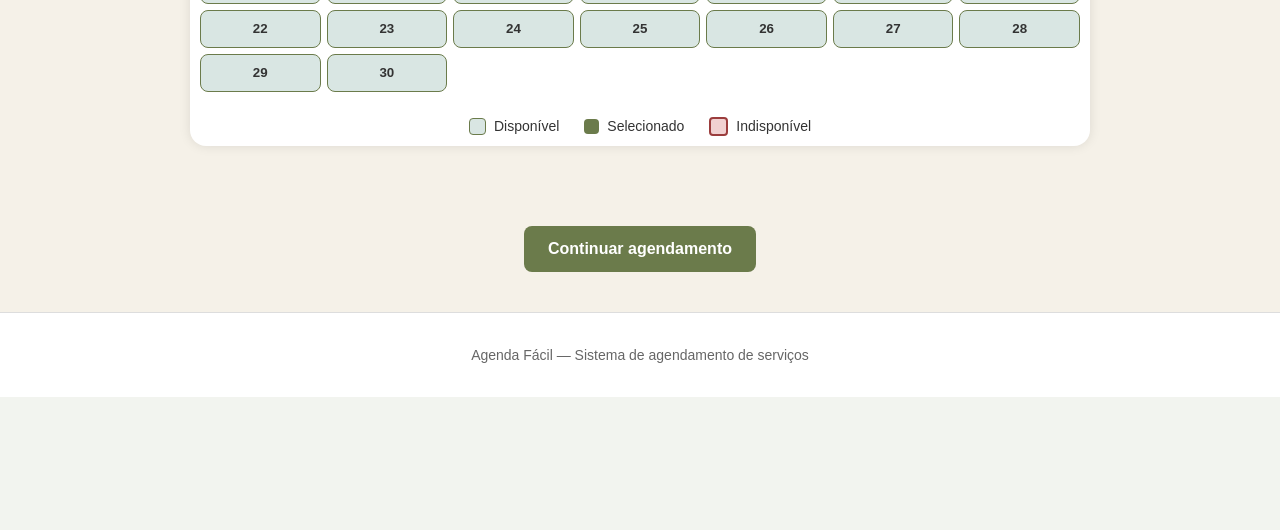
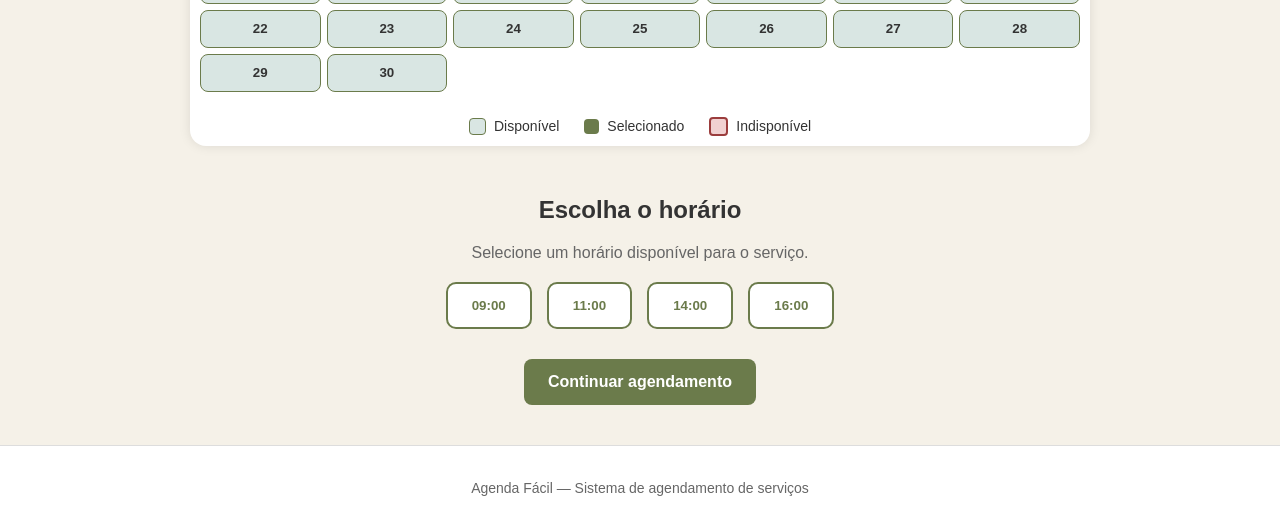
Before and after one commit to Timour-Cortez/Projeto_Agendamento_Django, a Django app: page / in a window 1280 px wide. Shown: the part 1241-1771 px from the top of the page. Before the commit the page ends 1638 px from the top, so only its background shows below. Run offline with Django 5.2, Linux system fonts and the light colour scheme; data that the repository does not hold is empty.

Commit message:
adiciona seleção de horário no fluxo de pedido

```diff
--- a/agendamento/views.py
+++ b/agendamento/views.py
@@ -1,7 +1,7 @@
 from django.shortcuts import render, redirect
 from django.contrib.auth import login, logout
 from django.contrib.auth.decorators import login_required
-from datetime import time
+from datetime import time, datetime
 
 from .models import Servico, Cliente, LocalAtendimento, Agendamento, DiaBloqueado
 from .forms import AgendamentoForm, CadastroUsuarioForm, LoginUsuarioForm, ReclamacaoForm, EditarAgendamentoForm
@@ -92,13 +92,18 @@ def montar_pedido(request):
         latitude = request.POST.get('latitude')
         longitude = request.POST.get('longitude')
         data_servico = request.POST.get('data_servico')
+        horario_servico = request.POST.get('horario_servico')
+
+        servico = Servico.objects.get(id=servico_id)
 
         request.session['pedido'] = {
             'servico_id': servico_id,
+            'servico_nome': servico.nome,
             'endereco': endereco,
             'latitude': latitude,
             'longitude': longitude,
             'data_servico': data_servico,
+            'horario_servico': horario_servico,
         }
 
         if request.user.is_authenticated:
@@ -143,13 +148,15 @@ def confirmar_pedido(request):
         referencia=f"Latitude: {pedido['latitude']} | Longitude: {pedido['longitude']}"
     )
 
+    horario_escolhido = datetime.strptime(pedido['horario_servico'], '%H:%M').time()
+
     Agendamento.objects.create(
         usuario=request.user,
         cliente=cliente,
         servico=servico,
         local=local,
         data=pedido['data_servico'],
-        horario=time(9, 0),
+        horario=horario_escolhido,
         status='pendente',
         observacoes='Pedido criado pela página inicial.'
     )
--- a/templates/index.html
+++ b/templates/index.html
@@ -6,7 +6,7 @@ Agenda Fácil
 {% endblock %}
 
 {% block extra_css %}
-<link rel="stylesheet" href="{% static 'css/index.css' %}?v=8">
+<link rel="stylesheet" href="{% static 'css/index.css' %}?v=9">
 
 <link
     rel="stylesheet"
@@ -48,6 +48,45 @@ Agenda Fácil
     .site-nav a:hover {
         text-decoration: underline;
     }
+
+    .secao-horarios {
+        margin-top: 40px;
+        text-align: center;
+    }
+
+    .texto-horario {
+        color: #666;
+        margin-bottom: 20px;
+    }
+
+    .horarios-container {
+        display: flex;
+        justify-content: center;
+        gap: 15px;
+        flex-wrap: wrap;
+    }
+
+    .botao-horario {
+        padding: 14px 24px;
+        border: 2px solid #6b7b4b;
+        background-color: white;
+        color: #6b7b4b;
+        border-radius: 10px;
+        font-weight: bold;
+        cursor: pointer;
+        transition: 0.2s;
+    }
+
+    .botao-horario:hover {
+        background-color: #eef3e4;
+        transform: translateY(-2px);
+    }
+
+    .botao-horario.horario-selecionado {
+        background-color: #6b7b4b;
+        color: white;
+        box-shadow: 0 0 18px rgba(107, 123, 75, 0.5);
+    }
 </style>
 {% endblock %}
 
@@ -66,6 +105,7 @@ Agenda Fácil
 
         <input type="hidden" name="servico_id" id="servico_id">
         <input type="hidden" name="data_servico" id="data_servico">
+        <input type="hidden" name="horario_servico" id="horario_servico">
         <input type="hidden" name="latitude" id="latitude">
         <input type="hidden" name="longitude" id="longitude">
 
@@ -145,6 +185,32 @@ Agenda Fácil
             </div>
         </section>
 
+        <section class="secao-horarios">
+            <h2>Escolha o horário</h2>
+
+            <p class="texto-horario">
+                Selecione um horário disponível para o serviço.
+            </p>
+
+            <div class="horarios-container">
+                <button type="button" class="botao-horario" data-horario="09:00">
+                    09:00
+                </button>
+
+                <button type="button" class="botao-horario" data-horario="11:00">
+                    11:00
+                </button>
+
+                <button type="button" class="botao-horario" data-horario="14:00">
+                    14:00
+                </button>
+
+                <button type="button" class="botao-horario" data-horario="16:00">
+                    16:00
+                </button>
+            </div>
+        </section>
+
         <button type="submit" class="botao-continuar">
             Continuar agendamento
         </button>
@@ -184,6 +250,20 @@ Agenda Fácil
             card.style.transform = 'translateY(-5px)';
 
             inputServico.value = card.dataset.servicoId;
+        });
+    });
+
+    const botoesHorario = document.querySelectorAll('.botao-horario');
+    const inputHorario = document.getElementById('horario_servico');
+
+    botoesHorario.forEach(botao => {
+        botao.addEventListener('click', () => {
+            botoesHorario.forEach(b => {
+                b.classList.remove('horario-selecionado');
+            });
+
+            botao.classList.add('horario-selecionado');
+            inputHorario.value = botao.dataset.horario;
         });
     });
 
@@ -366,6 +446,34 @@ Agenda Fácil
                 console.log(error);
             });
     });
+
+    const formularioPedido = document.querySelector('.form-pedido');
+
+    formularioPedido.addEventListener('submit', function(evento) {
+        if (inputServico.value === '') {
+            evento.preventDefault();
+            alert('Escolha um pacote antes de continuar.');
+            return;
+        }
+
+        if (inputData.value === '') {
+            evento.preventDefault();
+            alert('Escolha uma data antes de continuar.');
+            return;
+        }
+
+        if (inputHorario.value === '') {
+            evento.preventDefault();
+            alert('Escolha um horário antes de continuar.');
+            return;
+        }
+
+        if (inputLatitude.value === '' || inputLongitude.value === '') {
+            evento.preventDefault();
+            alert('Escolha o local do serviço no mapa ou busque um endereço.');
+            return;
+        }
+    });
 </script>
 
 {% endblock %}
--- a/templates/pagamento.html
+++ b/templates/pagamento.html
@@ -21,6 +21,7 @@ Pagamento - Agenda Fácil
             <p><strong>Serviço escolhido:</strong> {{ pedido.servico_nome }}</p>
             <p><strong>Endereço:</strong> {{ pedido.endereco }}</p>
             <p><strong>Data escolhida:</strong> {{ pedido.data_servico }}</p>
+            <p><strong>Horário escolhido:</strong> {{ pedido.horario_servico }}</p>
             <p><strong>Latitude:</strong> {{ pedido.latitude }}</p>
             <p><strong>Longitude:</strong> {{ pedido.longitude }}</p>
         </div>
```
